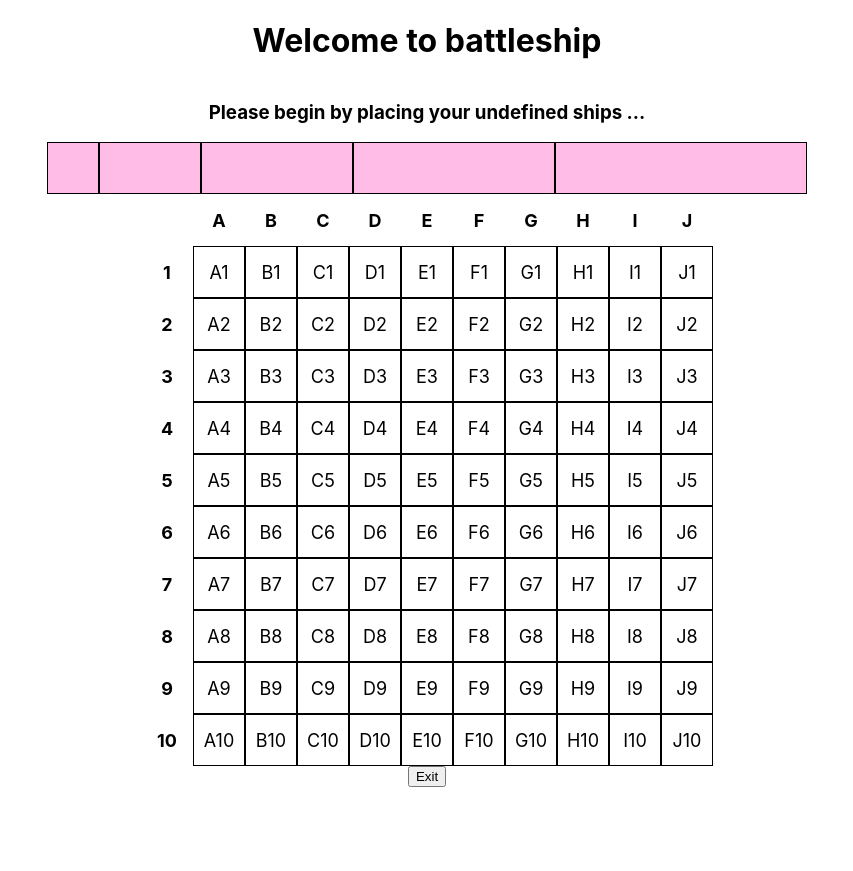
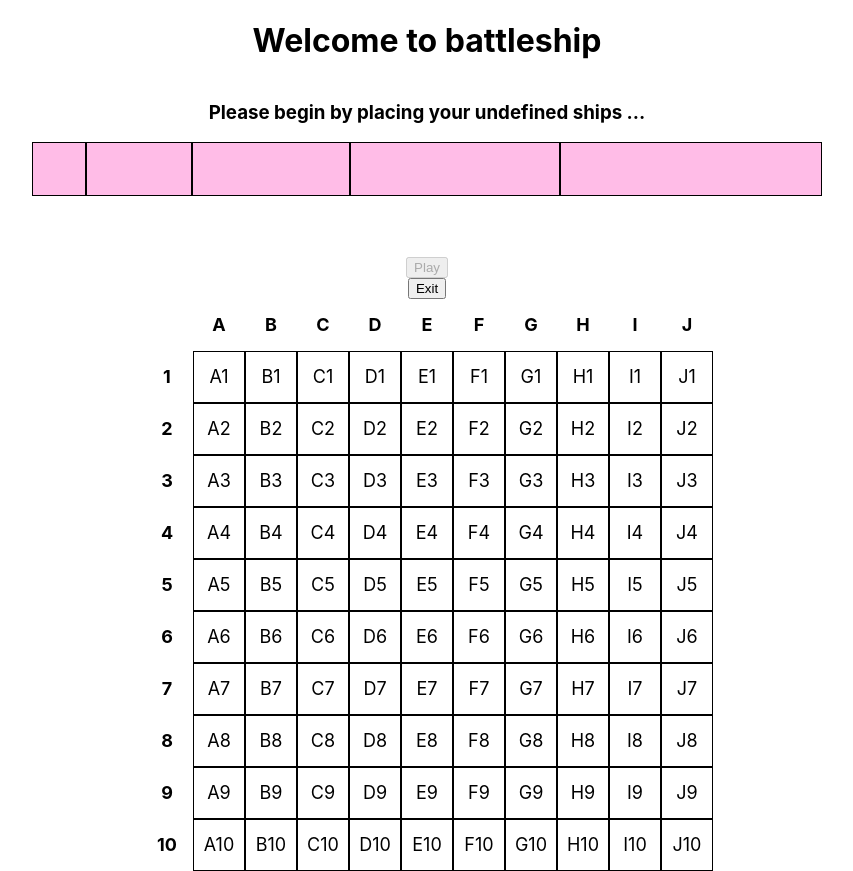
Before and after one commit to morriswa/cmx-battleship, an Angular app: page /play in a window 1280 px wide. Shown: the whole page, without its empty margins (213-1066 px from the left). Before the commit the page ends 800 px from the top, so only its background shows below. Built offline with nearby package versions, Linux system fonts and the light colour scheme; sample sign-in values are in the browser's storage.

Commit message:
working 2

```diff
--- a/src/app/components/game-ship/game-ship.component.html
+++ b/src/app/components/game-ship/game-ship.component.html
@@ -1,6 +1,8 @@
 
-<div class="game-ship" #shipRef cdkDrag (cdkDragMoved)="handleDropEnd()">
-  @for (shipSection of ['1','2','3','4','5'].slice(0, shipLength); track shipSection) {
-    <div class="game-ship-section"></div>
-  }
-</div>
+@if (enabled) {
+  <div class="game-ship" #shipRef cdkDrag (cdkDragMoved)="handleDropEnd()">
+    @for (shipSection of ['1','2','3','4','5'].slice(0, shipLength); track shipSection) {
+      <div class="game-ship-section"></div>
+    }
+  </div>
+}
--- a/src/app/components/game-ship/game-ship.component.ts
+++ b/src/app/components/game-ship/game-ship.component.ts
@@ -1,4 +1,4 @@
-import {Component, ElementRef, inject, Input, ViewChild} from "@angular/core";
+import {Component, ElementRef, inject, Input, OnInit, Renderer2, ViewChild} from "@angular/core";
 import {CdkDrag} from "@angular/cdk/drag-drop";
 import {GameDragAndDropService} from "../../injectables/game-drag-and-drop.service";
 
@@ -11,23 +11,52 @@ import {GameDragAndDropService} from "../../injectables/game-drag-and-drop.servi
   ],
   standalone: true
 })
-export class GameShipComponent {
+export class GameShipComponent implements OnInit{
   @Input() shipLength!: number;
 
   @ViewChild("shipRef") shipRef!: ElementRef;
 
+  _render = inject(Renderer2);
   dnd = inject(GameDragAndDropService);
+
+  enabled = true;
+
+  ngOnInit() {
+    this.dnd.resetSignal?.subscribe(()=>{
+      console.log('got sig')
+      this.enabled = false;
+    })
+  }
 
   handleDropEnd() {
 
+    this.dnd.removeShip(this.shipLength)
+
     const domRect = this.shipRef.nativeElement.getBoundingClientRect();
 
-    this.dnd.setBlockedLocations(this.shipLength, {
+    let coveredIds = this.dnd.setBlockedLocations(this.shipLength, {
       xStart: domRect.x,
       xEnd: domRect.x + domRect.width,
       yStart: domRect.y,
       yEnd: domRect.y + domRect.height
     });
+
+    this.dnd.setShipStatus(this.shipLength, coveredIds, this.handleDropEnd);
+
+    if (this.dnd.duplicateScan()) {
+      this._render.addClass(this.shipRef.nativeElement, 'game-ship-error')
+      this.dnd.raiseError('Ships cannot go on top of each other');
+    }
+    else if (coveredIds.length === this.shipLength) {
+      this._render.removeClass(this.shipRef.nativeElement, 'game-ship-error')
+      this.dnd.resetError();
+    }
+    else {
+      this.dnd.removeShip(this.shipLength);
+      this._render.addClass(this.shipRef.nativeElement, 'game-ship-error')
+      this.dnd.raiseError(`Ship 1x${this.shipLength} should cover ${this.shipLength} tiles. `);
+    }
+
   }
 
 }
--- a/src/app/components/game-tile/game-tile.component.html
+++ b/src/app/components/game-tile/game-tile.component.html
@@ -1,3 +1,4 @@
-<div #gameTile [ngClass]="{'game-tile-covered':dnd.getIsTileCovered(tileId)}" class="game-tile" [id]="'game-tile-'+tileId">
+
+<div #gameTile class="game-tile" [id]="'game-tile-'+tileId">
   <span class="game-tile-text">{{ tileId }}</span>
 </div>
--- a/src/app/components/gameboard/gameboard.component.html
+++ b/src/app/components/gameboard/gameboard.component.html
@@ -20,11 +20,9 @@
       <span class="gameboard-header-text">{{ row }}</span>
     </div>
 
-    <div cdkDropList cdkDropListOrientation="horizontal" class="flex-row" (drop)="drop($event)">
-      @for (col of cols; track col) {
-        <app-game-tile [tileId]="col+row"/>
-      }
-    </div>
+    @for (col of cols; track col) {
+      <app-game-tile [tileId]="col+row"/>
+    }
 
   </div>
 }
--- a/src/app/injectables/game-drag-and-drop.service.ts
+++ b/src/app/injectables/game-drag-and-drop.service.ts
@@ -1,4 +1,6 @@
-import {computed, EventEmitter, Injectable, Signal, signal, WritableSignal} from "@angular/core";
+import {EventEmitter, inject, Injectable, signal, WritableSignal} from "@angular/core";
+import {UserSessionService} from "./user-session.service";
+import {countOccurrences} from "../utils";
 
 
 export type SimplePosition = {
@@ -8,56 +10,148 @@ export type SimplePosition = {
   yEnd: number;
 }
 
-@Injectable()
+@Injectable({ providedIn: "root"})
 export class GameDragAndDropService {
 
+  // service
+  session = inject(UserSessionService);
+
+  // internal state
   private _blockedLocations: WritableSignal<Map<number, SimplePosition>> = signal(new Map());
   private _tileLocations: WritableSignal<Map<string, SimplePosition>> = signal(new Map());
-  // locationUpdated = new EventEmitter();
+  private _shipLocations: WritableSignal<Map<number, string[]>> = signal(new Map());
+  private _viewReady: WritableSignal<boolean> = signal(false);
+  private _reportShipError: WritableSignal<string|undefined> = signal(undefined);
 
-  getIsTileCovered(tileId: string): boolean {
-    const xOffset = 20;
-    const yOffset = 20;
-    const tileLocation = this._tileLocations().get(tileId)!;
-    for (const ship of this._blockedLocations().values()) {
-      if (ship.xStart + xOffset - tileLocation.xStart > 0
-        && ship.xEnd + xOffset - tileLocation.xEnd < 0
-        && (ship.yStart + yOffset) - tileLocation.yStart > 0
-        && ship.yEnd + yOffset - tileLocation.yEnd < 0
-      ||
-        ship.xStart - xOffset - tileLocation.xStart < 0
-        && ship.xEnd - xOffset - tileLocation.xEnd > 0
-        && ship.yStart - yOffset - tileLocation.yStart < 0
-        && ship.yEnd - yOffset - tileLocation.yEnd > 0
-      ) {
-        // console.log('decided ship', ship, 'belongs', tileLocation)
-        return true;
+  resetSignal = new EventEmitter();
+
+  get shipLocations() {
+    return this._shipLocations;
+  }
+
+  get ready() {
+    return this._viewReady;
+  }
+
+  get error() {
+    return this._reportShipError;
+  }
+
+
+
+  computeCoveredTiles = () => {
+    const tileLocations = this._tileLocations();
+    const blockedLocations = this._blockedLocations();
+
+    const offset = -1;
+
+    let mapCoveredTiles = new Map<string, { covered: boolean, coveredByShip: number | undefined }>()
+    for (const [tileId, tileLocation] of tileLocations.entries()) {
+
+      let covered = false;
+      let coveredByShip: number | undefined = undefined;
+
+      for (const [shipNum, ship] of blockedLocations.entries()) {
+
+        const xTileCenter = (tileLocation.xEnd + tileLocation.xStart) / 2;
+        const yTileCenter = (tileLocation.yEnd + tileLocation.yStart) / 2;
+
+        if ((ship.yEnd + offset > yTileCenter && yTileCenter > ship.yStart - offset)
+          &&  (ship.xEnd + offset > xTileCenter && xTileCenter > ship.xStart - offset)) {
+          // console.log('decided ship', ship, 'belongs', tileLocation)
+          covered = true;
+          coveredByShip = shipNum;
+          break;
+        }
+      }
+
+      mapCoveredTiles.set(tileId, {
+        covered: covered,
+        coveredByShip: coveredByShip
+      });
+    }
+
+    return mapCoveredTiles;
+  }
+
+  allShipsPlaced = ()=> {
+    const count = Array.from(this._shipLocations().entries()).length;
+    // console.log(`got count ${count}`)
+    return count === Number(this.session.sessionInfo()?.num_ships);
+  };
+
+  readyToPlay = () => {
+    return !this.error() && this.allShipsPlaced()
+  };
+
+  _getTileIdsCoveredByShip(ship: number) {
+    let tileIds = []
+    for (const [tileId, val] of this.computeCoveredTiles().entries()) {
+      if (val.coveredByShip === ship) {
+        tileIds.push(tileId);
       }
     }
-    return false;
+    return tileIds;
   }
 
   setBlockedLocations(ship: number, location: SimplePosition) {
     this._blockedLocations.update((val)=>{
       return val.set(ship, location)
     });
-
-    // this.locationUpdated.emit(null);
+    return this._getTileIdsCoveredByShip(ship);
   }
 
-  get blockedLocations() {
-    return this._blockedLocations();
-  }
-
-  setTileLocations(ship: string, location: SimplePosition) {
+  setTileLocations(tileId: string, location: SimplePosition) {
     this._tileLocations.update((val)=>{
-      return val.set(ship, location)
+      return val.set(tileId, location)
     });
   }
 
-  printoff() {
-    for (const key of this._blockedLocations().keys()) {
-      console.log(key, this._blockedLocations().get(key));
-    }
+  setShipStatus(shipLength: number, coveredIds: string[], something:any) {
+    this._shipLocations.update((val)=>val.set(shipLength, coveredIds));
+  }
+
+  start() {
+    this._viewReady.set(true);
+  }
+
+  raiseError(msg: string) {
+    this._reportShipError.set(msg);
+  }
+
+  resetError() {
+    this._reportShipError.set(undefined);
+  }
+
+  duplicateScan() {
+
+    let ship = this._shipLocations();
+    let allTilesOccupied: string[] = [];
+
+    for (const occupiedTiles of ship.values())
+      for (const tile of occupiedTiles)
+        allTilesOccupied.push(tile);
+
+    for (const occupiedTiles of ship.values())
+      for (const tile of occupiedTiles)
+        if (countOccurrences(allTilesOccupied, tile) > 1) return true
+
+     return false
+  }
+
+  removeShip(shipLength: number) {
+    this._shipLocations.update((val)=>{
+      val.delete(shipLength)
+      return val;
+    });
+  }
+
+  reset() {
+    this._blockedLocations.set(new Map());
+    this._tileLocations.set(new Map());
+    this._shipLocations.set(new Map());
+    this._viewReady.set(false);
+    this._reportShipError.set(undefined)
+    this.resetSignal.emit();
   }
 }
--- a/src/app/pages/play-game/play-game.component.html
+++ b/src/app/pages/play-game/play-game.component.html
@@ -15,7 +15,16 @@
         <app-game-ship [shipLength]="$any(ship)"></app-game-ship>
       }
     </div>
+
+    @if (dnd.error()) {
+      <h3 class="error-text">{{ dnd.error() }}</h3>
+    } @else {
+      <h3>&nbsp;</h3>
+    }
+
+    <button (click)="handleStartGame()" [disabled]="!dnd.readyToPlay()">Play</button>
+    <button (click)="handleExit()">Exit</button>
+
     <app-gameboard class="app-gameboard"></app-gameboard>
 
-    <button (click)="handleExit()">Exit</button>
 </div>
--- a/src/app/pages/play-game/play-game.component.ts
+++ b/src/app/pages/play-game/play-game.component.ts
@@ -5,6 +5,7 @@ import {DecimalPipe, NgIf} from "@angular/common";
 import {Router} from "@angular/router";
 import {GameShipComponent} from "../../components/game-ship/game-ship.component";
 import {CdkDrag} from "@angular/cdk/drag-drop";
+import {GameDragAndDropService} from "../../injectables/game-drag-and-drop.service";
 
 @Component({
   selector: "app-play-game",
@@ -22,13 +23,19 @@ import {CdkDrag} from "@angular/cdk/drag-drop";
 export class PlayGameComponent {
   uss = inject(UserSessionService);
   router = inject(Router);
+  dnd = inject(GameDragAndDropService);
 
   async handleExit() {
+    this.dnd.reset();
     await this.uss.endSession();
     this.router.navigate(['/'])
   }
 
-  drop($event: any) {
-    console.log($event);
+  handleStartGame() {
+    for (const [shipNum, tiles] of this.dnd.shipLocations()) {
+      console.log(`ship 1x${shipNum} covers ${tiles}`)
+    }
+    this.dnd.reset();
+
   }
 }
--- /dev/null
+++ b/src/app/utils.ts
@@ -0,0 +1,8 @@
+
+export const sleep = (ms: number): Promise<void> => {
+  return new Promise(resolve => setTimeout(resolve, ms));
+};
+
+
+export const countOccurrences = (arr: Array<any>, val: any) =>
+  arr.reduce((a, v) => (v === val ? a + 1 : a), 0);
--- a/src/styles/cmx-theme.scss
+++ b/src/styles/cmx-theme.scss
@@ -23,18 +23,7 @@
 }
 
 .game-tile-covered {
-  cursor: pointer;
-  user-select: none;
-
-  border: solid $game-tile-border-width $game-tile-border-color;
-  height: $game-tile-height;
-  width: $game-tile-width;
-
   background-color: blue;
-
-  display: flex;
-  justify-content: center;
-  align-items: center;
 }
 
 
@@ -49,15 +38,19 @@
 }
 
 .game-ship-section {
-
   background-color: rgba(255, 25, 174, 0.29);
-  height: $game-tile-height;
-  width: $game-tile-width;
-
+  height: $game-tile-height + $game-tile-border-width + $game-tile-border-width;
+  width: $game-tile-width + $game-tile-border-width + $game-tile-border-width;
 }
-
-
 
 .game-tile-text {
   font-size: $game-tile-font-size;
 }
+
+.game-ship-error {
+  background-color: rgba(234, 16, 16, 0.35);
+}
+
+.game-tile-error {
+  background-color: $error-color;
+}
```
Also changed, not shown: src/app/components/game-tile/game-tile.component.ts (+36 -13 lines).
